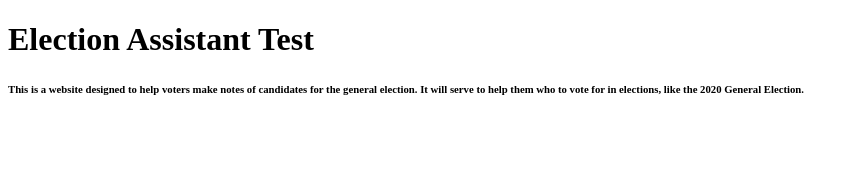
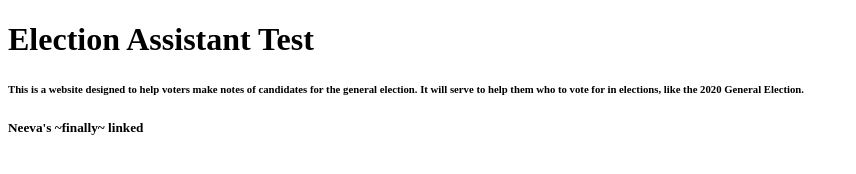
Before and after one commit to DersH22/426FinalProject, a website: page index.html in a window 1280 px wide. Shown: the whole page, without its empty margins (0-856 px from the left). Drawn offline with Linux system fonts and the light colour scheme.

Commit message:
neeva test

```diff
--- a/index.html
+++ b/index.html
@@ -12,6 +12,8 @@
             for the general election. It will serve to help them who to vote for in
             elections, like the 2020 General Election.
         </h6>
+
+        <h5>Neeva's ~finally~ linked</h5>
     </div>
 </body>
 </html>
```
